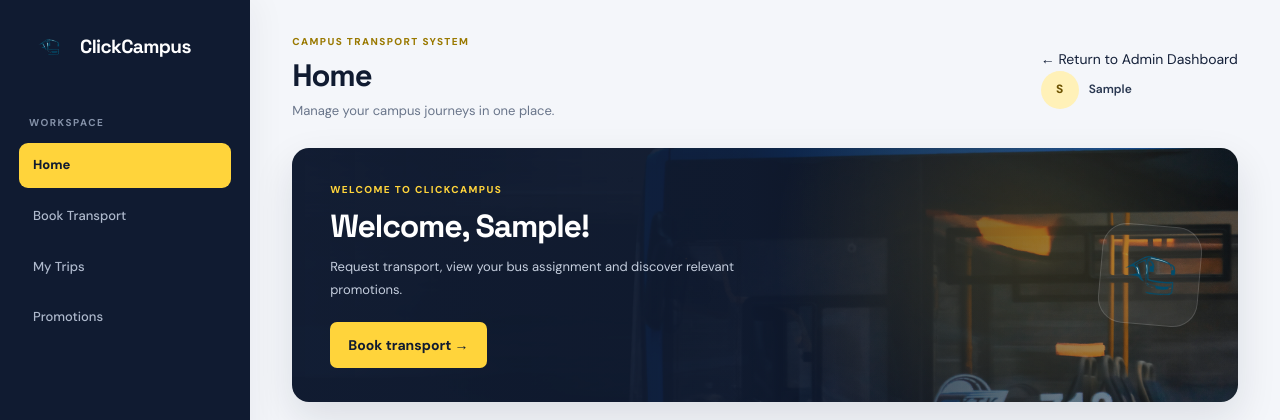
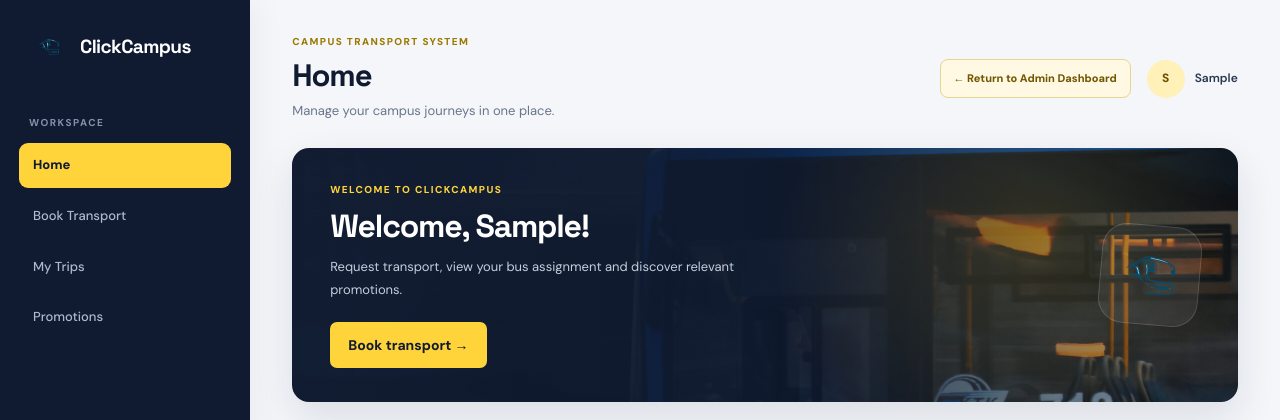
Before and after one commit to iisika/ClickCampus, a Django app: page /student/ in a window 1280 px wide. Shown: the top 420 px of the page. Run offline with Django 5.2, Linux system fonts and the light colour scheme; the visitor is signed in with stand-in values (Sample User, id 1); data that the repository does not hold is empty.

Commit message:
Style the student portal return-to-admin shortcut

```diff
--- a/transport/static/transport/student.css
+++ b/transport/static/transport/student.css
@@ -71,3 +71,9 @@
 @media(max-width:1100px){.student-dashboard .sidebar{width:215px}.student-dashboard .main-content{margin-left:215px;padding:27px 23px}.student-dashboard .content-grid{grid-template-columns:1fr}}
 @media(max-width:700px){.student-dashboard .sidebar{width:100%;padding:15px}.student-dashboard .sidebar nav{margin-top:14px}.student-dashboard .sidebar .nav-link{font-size:11px}.student-dashboard .main-content{margin-left:0;padding:22px 14px 35px}.student-dashboard .topbar h1{font-size:25px}.student-dashboard .welcome{padding:25px 21px;min-height:210px;background-position:62% center}.student-dashboard .welcome h2{font-size:25px}.student-dashboard .welcome p:not(.eyebrow){font-size:12px}.student-dashboard .stats-grid{grid-template-columns:1fr;gap:10px}.student-dashboard .stat-card{padding:15px 17px}.student-dashboard .stat-card h3{font-size:25px}.student-dashboard .panel{padding:18px}.student-dashboard .section-heading{align-items:flex-start}.student-dashboard .section-heading h2{font-size:19px}.student-dashboard .promotion-grid{grid-template-columns:1fr}}
 @media(prefers-reduced-motion:reduce){.student-dashboard *{transition-duration:.01ms!important;animation-duration:.01ms!important}}
+
+/* Staff-only shortcut back to the management workspace */
+.student-dashboard .student-header-actions{display:flex;align-items:center;justify-content:flex-end;gap:16px;flex-wrap:wrap}
+.student-dashboard .admin-return-link{display:inline-flex;align-items:center;gap:7px;padding:10px 13px;border:1px solid #e5d58f;border-radius:8px;background:#fff9e4;color:#725700;font-size:11px;font-weight:800;transition:background .2s,transform .2s}
+.student-dashboard .admin-return-link:hover{background:#fff0b5;transform:translateY(-1px)}
+@media(max-width:760px){.student-dashboard .student-header-actions{align-items:flex-end;flex-direction:column;gap:9px}.student-dashboard .admin-return-link{font-size:10px;padding:8px 10px}}
```
